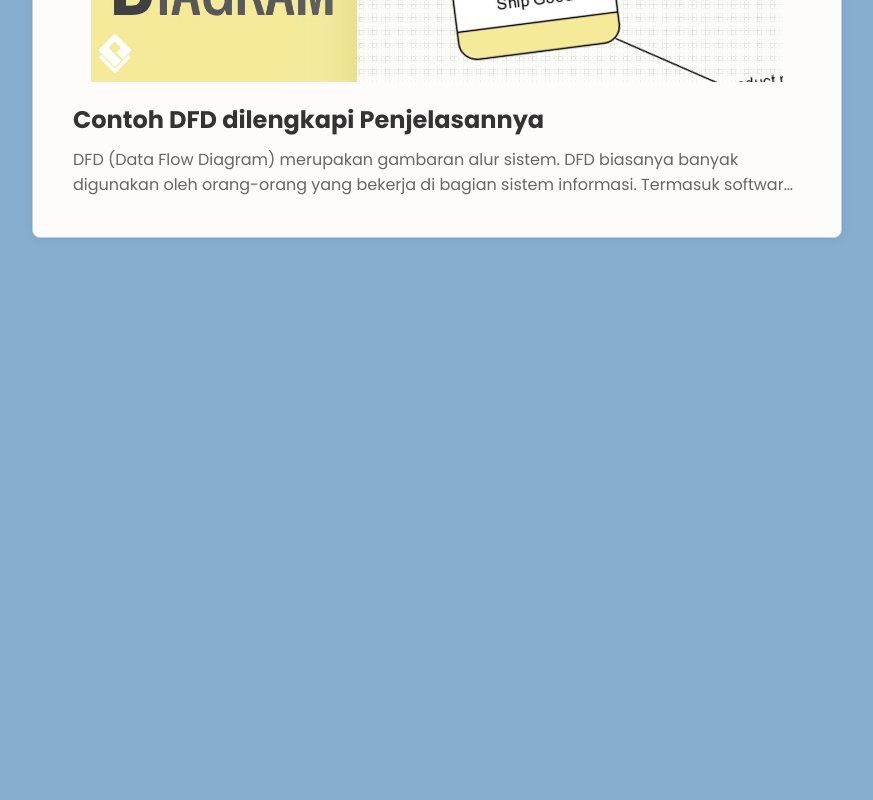
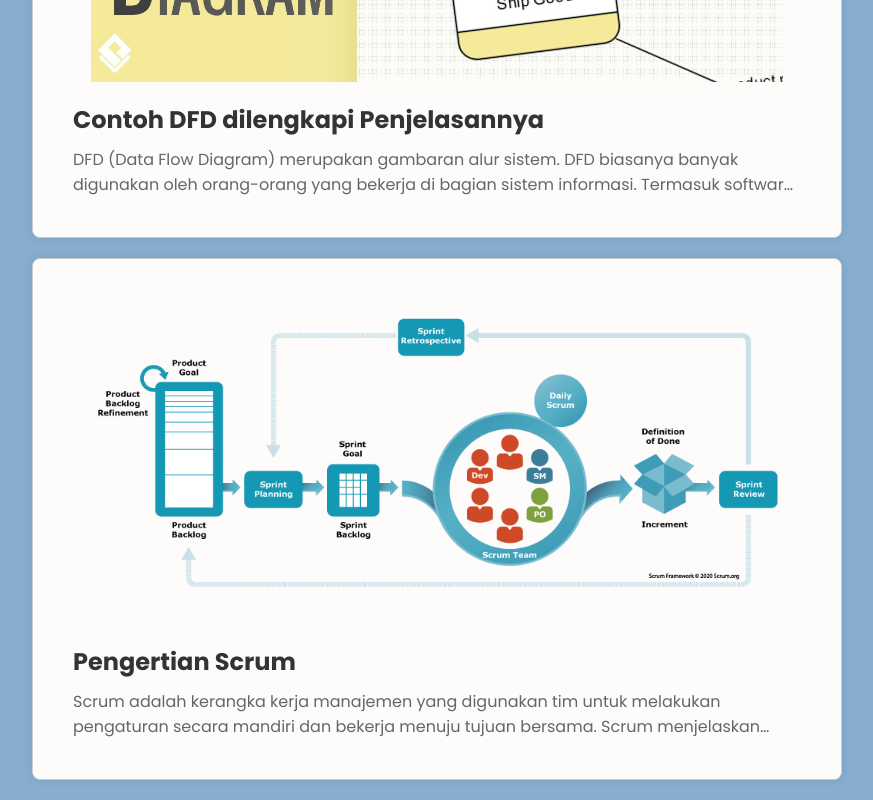
Before and after one commit to rafiakmal7/rafi7git, a plain HTML site: page index.html in a window 1280 px wide. Shown: the part 641-1441 px from the top of the page, without its empty margins (203-1076 px from the left). Before the commit the page ends 899 px from the top, so only its background shows below. Drawn offline with Linux system fonts and the light colour scheme.

Commit message:
Update index.html

```diff
--- a/index.html
+++ b/index.html
@@ -85,7 +85,28 @@
             </a>
           </div>
         </div>
-        <!-- AKHIR ARTIKEL 1 -->
+        <!-- AKHIR ARTIKEL 2 -->
+
+          <!-- scrum-->
+          <div class="box-blog">
+            <a href="scrum.html" class="link-artikel">
+              <img src="scrum.png" />
+              <!-- gambar-->
+              <div class="content">
+                <h2>Pengertian Scrum</h2>
+                <p>
+                          Scrum adalah kerangka kerja manajemen yang digunakan tim untuk
+                        melakukan pengaturan secara mandiri dan bekerja menuju tujuan bersama.
+                        Scrum menjelaskan serangkaian pertemuan, alat, dan peran untuk pelaksanaan
+                        proyek secara efisien. Sama seperti tim olahraga yang berlatih untuk pertandingan besar,
+                        praktik Scrum memungkinkan tim untuk melakukan pengelolaan secara mandiri, belajar dari
+                        pengalaman, dan beradaptasi dengan perubahan. Tim perangkat lunak menggunakan Scrum untuk
+                        menyelesaikan masalah kompleks dengan biaya yang efektif dan berkelanjutan.
+                        </p>
+              </div>
+            </a>
+          </div>
+          <!-- AKHIR ARTIKEL 3 -->
     <style>
       img {
         display: block;
```
